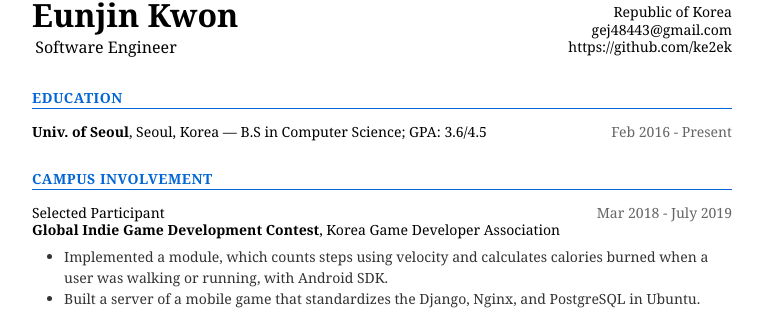
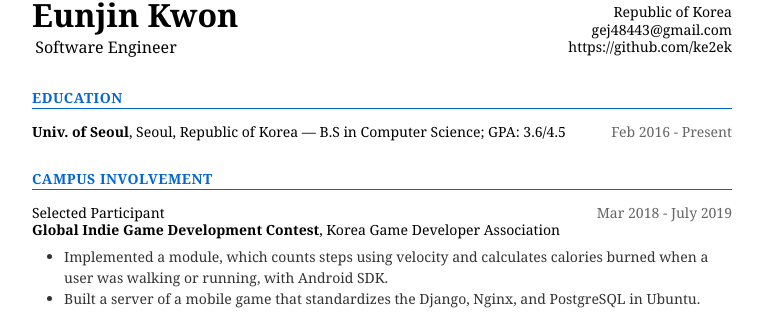
Before and after one commit to r4v3n-k/r4v3n-k.github.io, a Jekyll site: the page built from _pages/resume.md, in a window 1280 px wide. Shown: the part 110-422 px from the top of the page, without its empty margins (258-1029 px from the left). Built offline with Jekyll 4.4.1, drawn with Linux system fonts in a browser that asks for light colours; nearby versions of some CDN libraries; some web fonts are replaced.

Commit message:
Refactor resume.md

```diff
--- a/_pages/resume.md
+++ b/_pages/resume.md
@@ -7,7 +7,7 @@ description: <span>Republic of Korea</span><br></span><span>gej48443@gmail.com</
 
 ### EDUCATION
 
-#### **Univ. of Seoul**, Seoul, Korea — B.S in Computer Science; GPA: 3.6/4.5
+#### **Univ. of Seoul**, Seoul, Republic of Korea — B.S in Computer Science; GPA: 3.6/4.5
 
 <!-- 나중에 졸업년도,월(풀네임)만 적을 것 -->
 ##### Feb 2016 - Present
```
